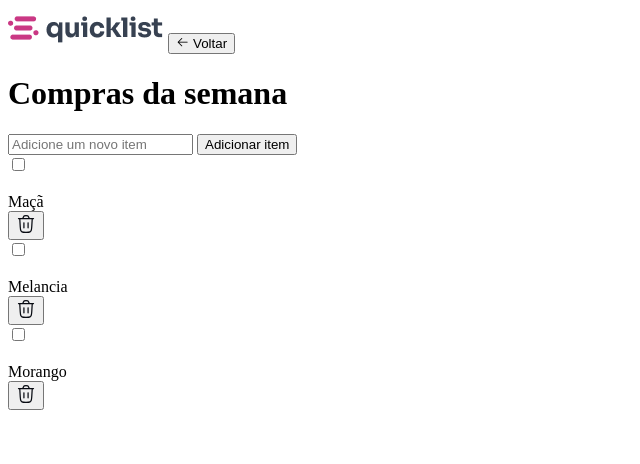
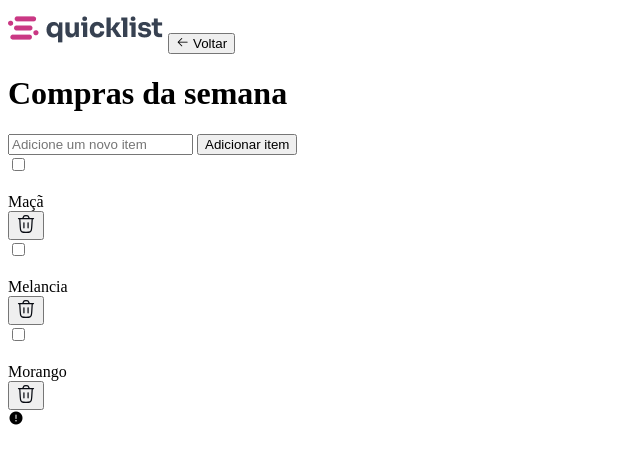
Before and after one commit to bielcezar/QuickList, a plain HTML site: page index.html in a window 1280 px wide. Shown: the full height of the page, 0-640 px from the left. Drawn offline with nearby package versions, Linux system fonts and the light colour scheme.

Commit message:
adição da div.warning  e fim da primeira versão do html

```diff
--- a/index.html
+++ b/index.html
@@ -75,6 +75,11 @@
         </button>
     </div>
   </section>
+  <div class="warning">
+    <div>
+        <i class="ph ph-warning-circle ph-fill"></i>
+    </div>
+  </div>
     </main>
 </body>
 </html>
```
